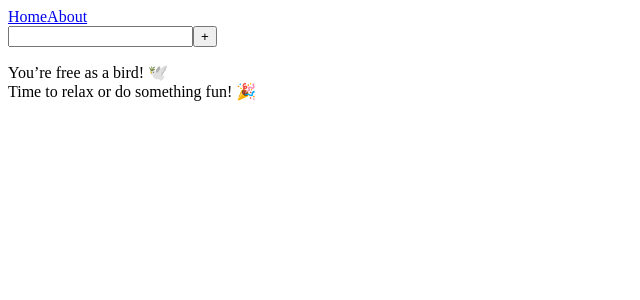
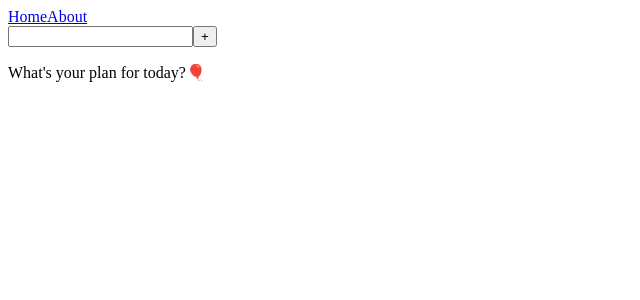
Before and after one commit to tgvie/MI-todo-list, a Vue app: page / in a window 1280 px wide. Shown: the top 300 px of the page, without its empty margins (0-640 px from the left). Built offline with nearby package versions, Linux system fonts and the light colour scheme.

Commit message:
move showCompletedMsg outside of the todo object

```diff
--- a/src/components/SingleTodo.vue
+++ b/src/components/SingleTodo.vue
@@ -1,24 +1,34 @@
 <script setup lang="ts">
 import { ref } from 'vue';
+import { useTodosStore } from '@/stores/todos';
 
 const props = defineProps({
+    id: { type: Number, required: true },
     todoText: { type: String, required: true },
     complete: { type: Boolean, default: false}
 });
 
+const emit = defineEmits(['taskCompleted']);
+const todoStore = useTodosStore();
 const isDone = ref(props.complete);
 
 function toggleDoneState() {
     isDone.value = !isDone.value;
+
+    if (isDone.value) {
+        emit('taskCompleted');
+    }
+
+    todoStore.toggleTodoState(props.id, isDone.value);
 }
 </script>
 
 <template>
-  <div :class="{ completed: isDone }">
+  <p :class="{ completed: isDone }">
     {{ todoText }}
     <button @click="toggleDoneState">
-        <span v-if="isDone">Undone</span>
-        <span v-if="!isDone">Done</span>
+      <span v-if="isDone">Undone</span>
+      <span v-if="!isDone">Done</span>
     </button>
-  </div>
+  </p>
 </template>
--- a/src/stores/todos.ts
+++ b/src/stores/todos.ts
@@ -2,11 +2,13 @@ import { ref, onMounted } from 'vue';
 import { defineStore, acceptHMRUpdate } from 'pinia';
 
 interface ITodo {
+    id: number;
     text: string;
     complete: boolean;
 }
 
 const DEBUGGING = import.meta.env.DEV;
+const nextID = ref(0);
 
 export const useTodosStore = defineStore('todos', () => {
     const todos = ref<ITodo[]>([]);
@@ -23,6 +25,9 @@ export const useTodosStore = defineStore('todos', () => {
 
         // Convert string to object
         todos.value = JSON.parse(savedTodos);
+
+        // Find the max id in todos to increase that id
+        nextID.value = Math.max(...todos.value.map(todo => todo.id));
 
         if (DEBUGGING) {
             console.log('These following values exist in localStorage.');
@@ -41,17 +46,29 @@ export const useTodosStore = defineStore('todos', () => {
     }
 
     function addNewTodo(text: string, complete: boolean): void {
-        todos.value.push({ text, complete });
+        nextID.value += 1;
+        todos.value.push({ id: nextID.value, text, complete });
 
         saveTodosToLocalStorage();
     }
 
+    function toggleTodoState(id: number, isDone: boolean): void {
+        const item = todos.value.find(todo => todo.id === id);
+        if (item) {
+            item.complete = isDone;
+            saveTodosToLocalStorage();
+        }
+    }
+
+    // Load all todos when the app starts for the first time
     onMounted(() => {
         getTodosFromLocalStorage();
     });
-    return { todos, addNewTodo };
+
+    return { todos, addNewTodo, toggleTodoState };
 });
 
+// Uses while developing so that changes written to this file are applied immediately so we don't need to refresh the browser
 if (import.meta.hot) {
     import.meta.hot.accept(acceptHMRUpdate(useTodosStore, import.meta.hot));
 }
--- a/src/views/HomeView.vue
+++ b/src/views/HomeView.vue
@@ -6,13 +6,22 @@ import { storeToRefs } from 'pinia';
 
 const todoStore = useTodosStore();
 const { todos } = storeToRefs(todoStore);
-
 const todoName = ref(''); //User's todo input
+const showCompletedMsg = ref(false);
 
 function addTodo() {
   if (todoName.value.trim() === '') return; //Check for empty inputs
   todoStore.addNewTodo(todoName.value, false);
   todoName.value = ''; //Clear input upon adding
+}
+
+function onTaskCompleted() {
+  showCompletedMsg.value = true;
+  setTimeout(clearMsg, 2000);
+}
+
+function clearMsg() {
+  showCompletedMsg.value = false;
 }
 </script>
 
@@ -20,14 +29,16 @@ function addTodo() {
   <main>
     <input type="text" v-model="todoName" @keyup.enter="addTodo" />
     <button @click="addTodo">+</button>
+
+    <p v-if="todos.length === 0">What's your plan for today?🎈</p>
+
     <div>
-      <p v-if="todos.length === 0">You’re free as a bird! 🕊️
-        <br>Time to relax or do something fun! 🎉</p>
-
       <!-- eslint-disable-next-line vue/no-use-v-if-with-v-for -->
       <div v-if="todos.length > 0" v-for="(todo, index) in todos" :key="index">
-        <SingleTodo :todo-text="todo.text" :complete="todo.complete" />
+        <SingleTodo :todo-text="todo.text" :complete="todo.complete" :id="todo.id" @taskCompleted="onTaskCompleted" />
       </div>
+
+      <p v-if="showCompletedMsg">You just finished a task, keep going!🔥</p>
     </div>
   </main>
 </template>
```
